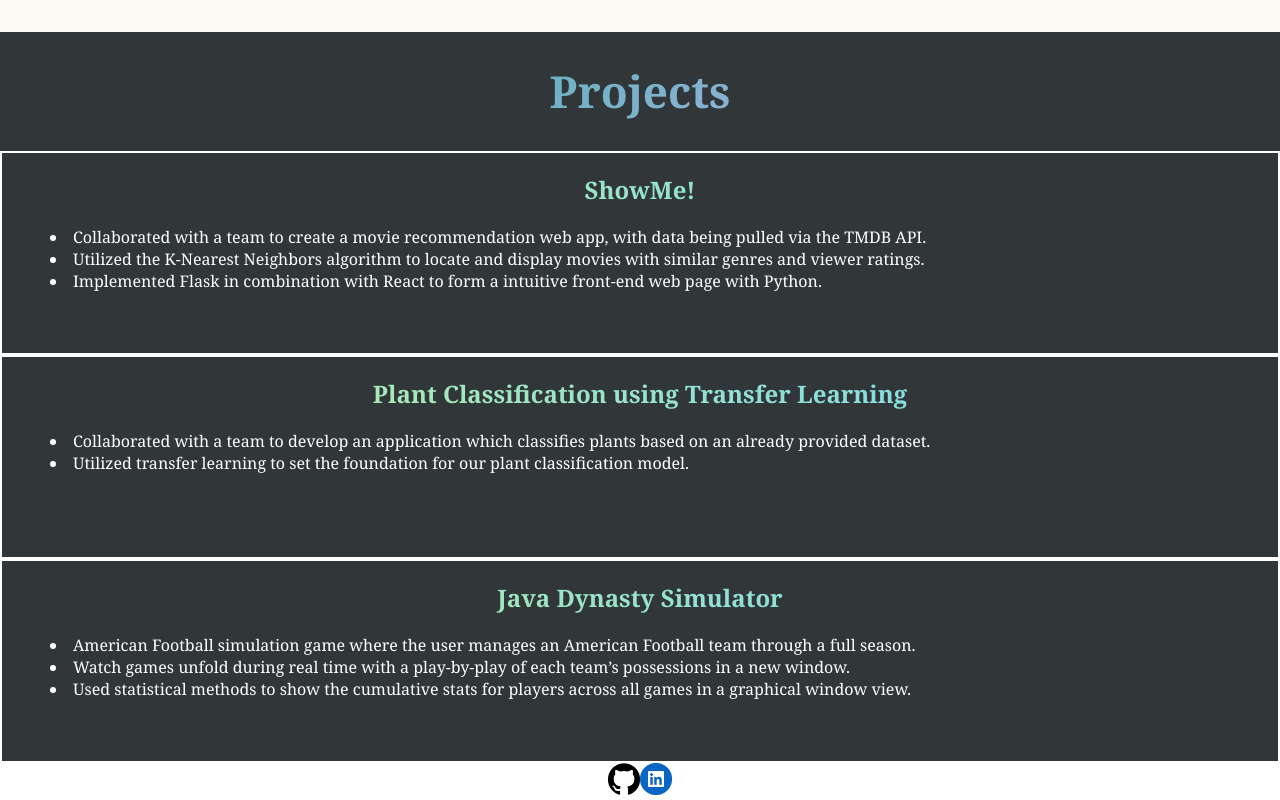
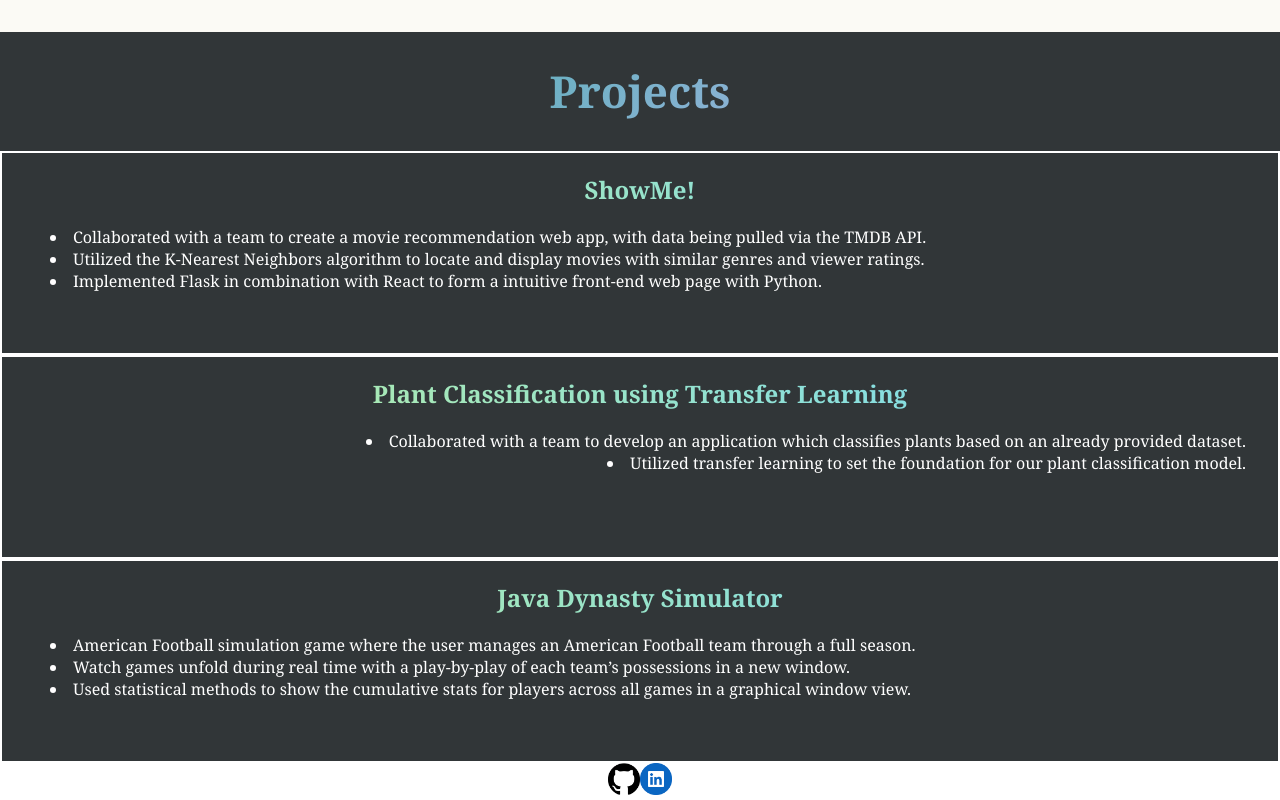
Before and after one commit to DevLangaliya/portfolio-dev, a React (Create React App) app: page / in a window 1280 px wide. Shown: the part 1568-2368 px from the top of the page. Built offline with nearby package versions, Linux system fonts and the light colour scheme; the HTML template or start-up script is replaced by a standard one.

Commit message:
made some sleek design changes

```diff
--- a/src/Projects.js
+++ b/src/Projects.js
@@ -23,8 +23,10 @@ export default function Projects() {
             <Fade left>
                 <div className="App-project">
                     <h2 className='proj-name'>Plant Classification using Transfer Learning</h2>
-                    <li className='proj-desc'>Collaborated with a team to develop an application which classifies plants based on an already provided dataset.</li>
-                    <li className='proj-desc'>Utilized transfer learning to set the foundation for our plant classification model.</li>
+                    <div style={{"textAlign": "right", "paddingRight":"2rem"}}>
+                        <li className='proj-desc'>Collaborated with a team to develop an application which classifies plants based on an already provided dataset.</li>
+                        <li className='proj-desc'>Utilized transfer learning to set the foundation for our plant classification model.</li>
+                    </div>
                     <br></br>
                     <br></br>
                     <br></br>
```
